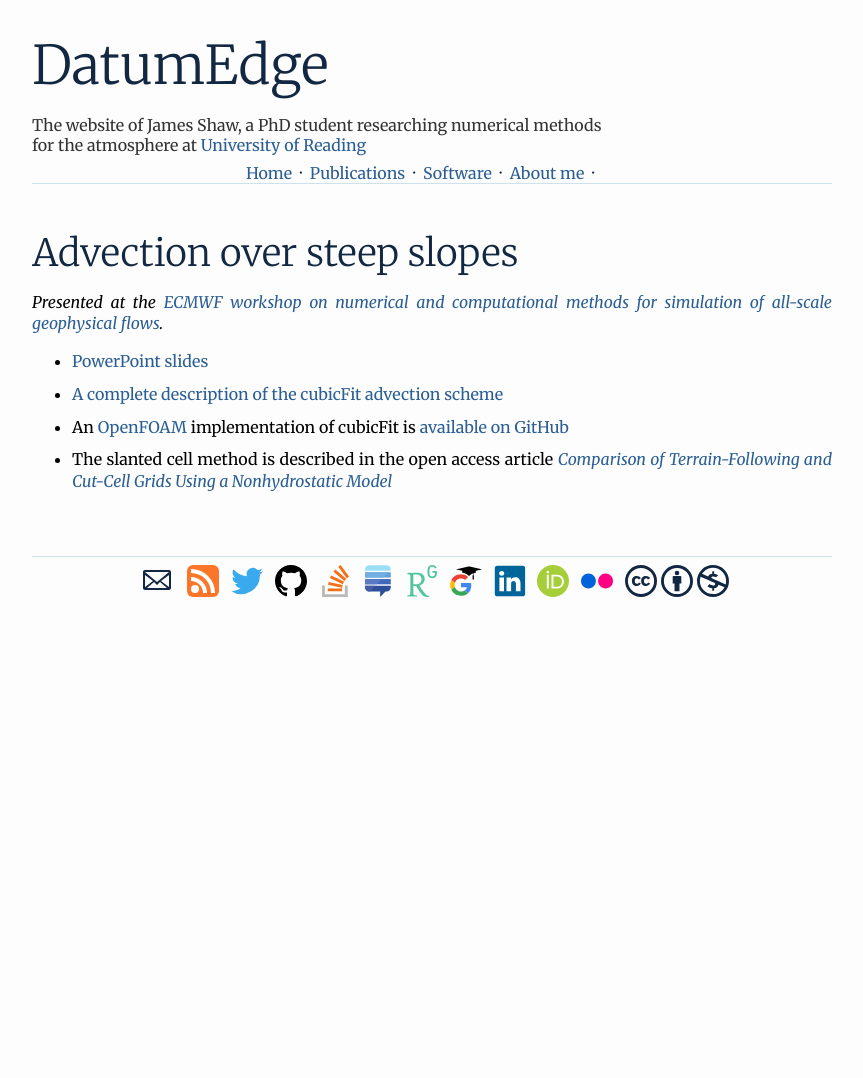
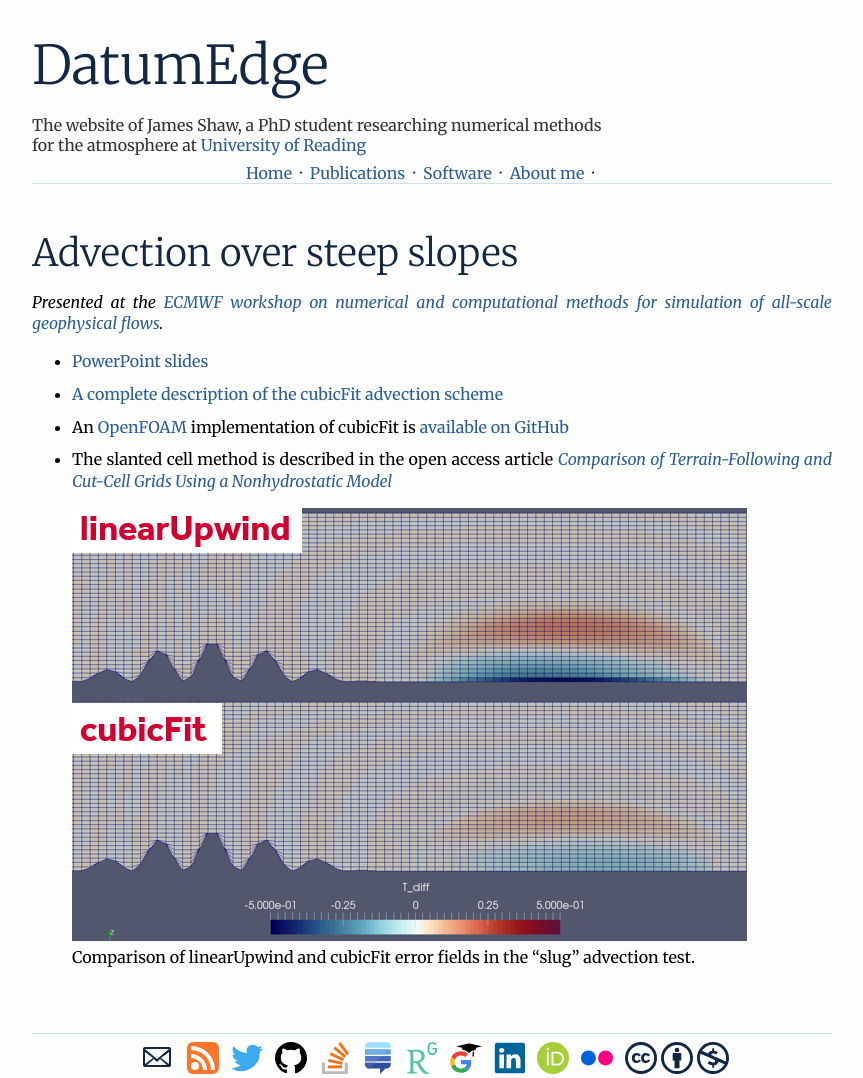
Before and after one commit to hertzsprung/hertzsprung.github.io, a Jekyll site: the page built from ecmwfnumerics2016/index.html, in a window 1280 px wide. Shown: the whole page, without its empty margins (208-1071 px from the left). Built offline with Jekyll 4.4.1, drawn with Linux system fonts in a browser that asks for light colours; comment, search, counter and statistics services are not loaded; before the commit the page ends 900 px from its top, so only the background shows below that.

Commit message:
add slugSlantedCells image

```diff
--- a/ecmwfnumerics2016/index.html
+++ b/ecmwfnumerics2016/index.html
@@ -12,4 +12,9 @@ layout: default
   <li>The slanted cell method is described in the open access article <em><a href="http://dx.doi.org/10.1175/MWR-D-15-0226.1">Comparison of Terrain-Following and Cut-Cell Grids Using a Nonhydrostatic Model</a></em></li>
 </ul>
 
+<figure>
+  <img src="../images/slugSlantedCells.png"/>
+  <caption>Comparison of linearUpwind and cubicFit error fields in the &ldquo;slug&rdquo; advection test.</caption>
+</figure>
+
 </article>
```
Also changed, not shown: images/slugSlantedCells.png (added).
